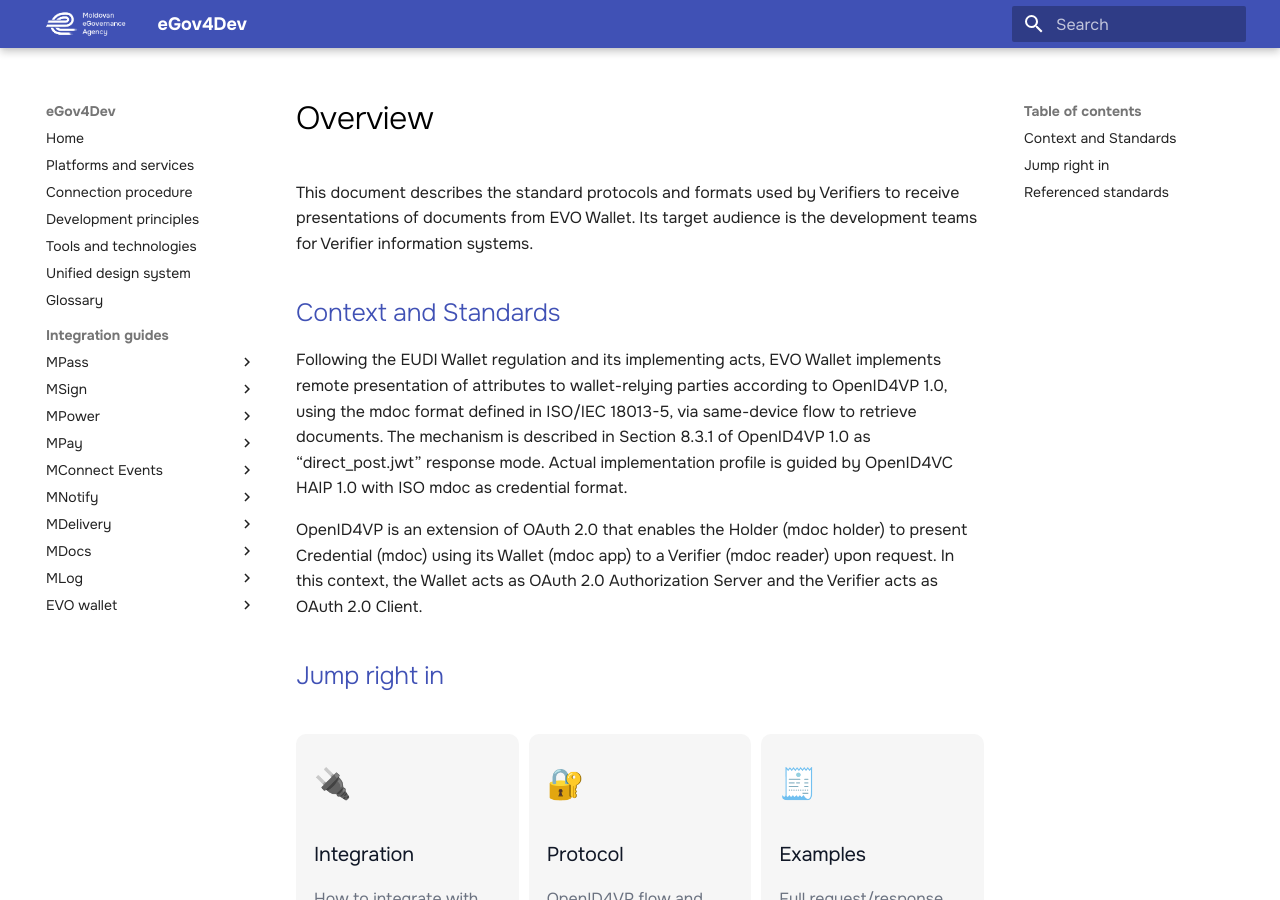
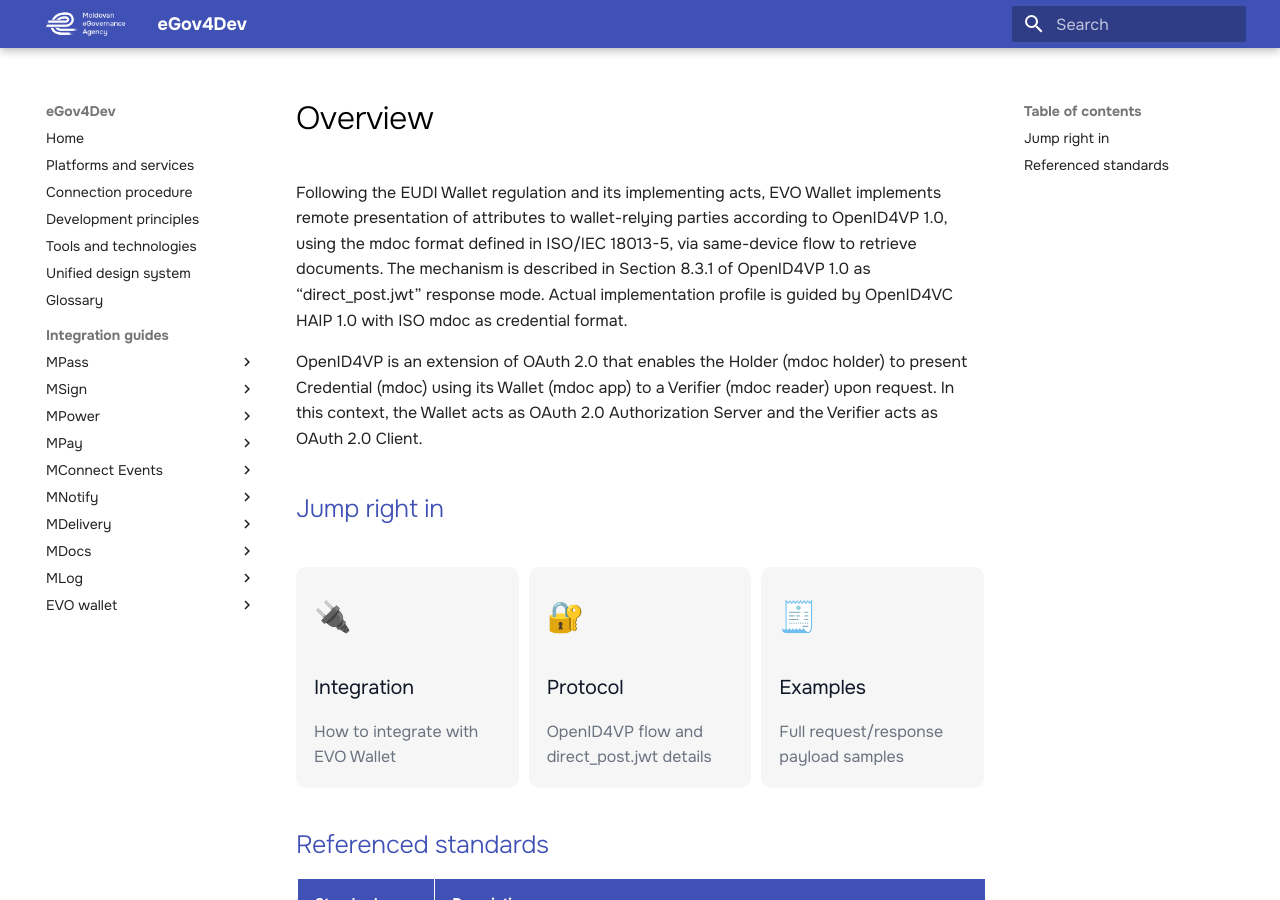
Before and after one commit to egov-moldova/egov4dev, an MkDocs documentation site: the page built from docs/guides/EVO wallet/index.md, in a window 1280 px wide and 900 px high. Built offline with MkDocs 1.6.1 and Material for MkDocs 9.7.7, drawn with Linux system fonts in a browser that asks for light colours.

Commit message:
Revise EVO Wallet documentation structure
Removed introductory text and context section from the EVO Wallet guide.

```diff
--- a/docs/guides/EVO wallet/index.md
+++ b/docs/guides/EVO wallet/index.md
@@ -1,7 +1,3 @@
-This document describes the standard protocols and formats used by Verifiers to receive presentations of documents from EVO Wallet. Its target audience is the development teams for Verifier information systems.
-
-## Context and Standards
-
 Following the EUDI Wallet regulation and its implementing acts, EVO Wallet implements remote presentation of attributes to wallet-relying parties according to OpenID4VP 1.0, using the mdoc format defined in ISO/IEC 18013-5, via same-device flow to retrieve documents. The mechanism is described in Section 8.3.1 of OpenID4VP 1.0 as “direct_post.jwt” response mode. Actual implementation profile is guided by OpenID4VC HAIP 1.0 with ISO mdoc as credential format.
 
 OpenID4VP is an extension of OAuth 2.0 that enables the Holder (mdoc holder) to present Credential (mdoc) using its Wallet (mdoc app) to a Verifier (mdoc reader) upon request. In this context, the Wallet acts as OAuth 2.0 Authorization Server and the Verifier acts as OAuth 2.0 Client.
```
